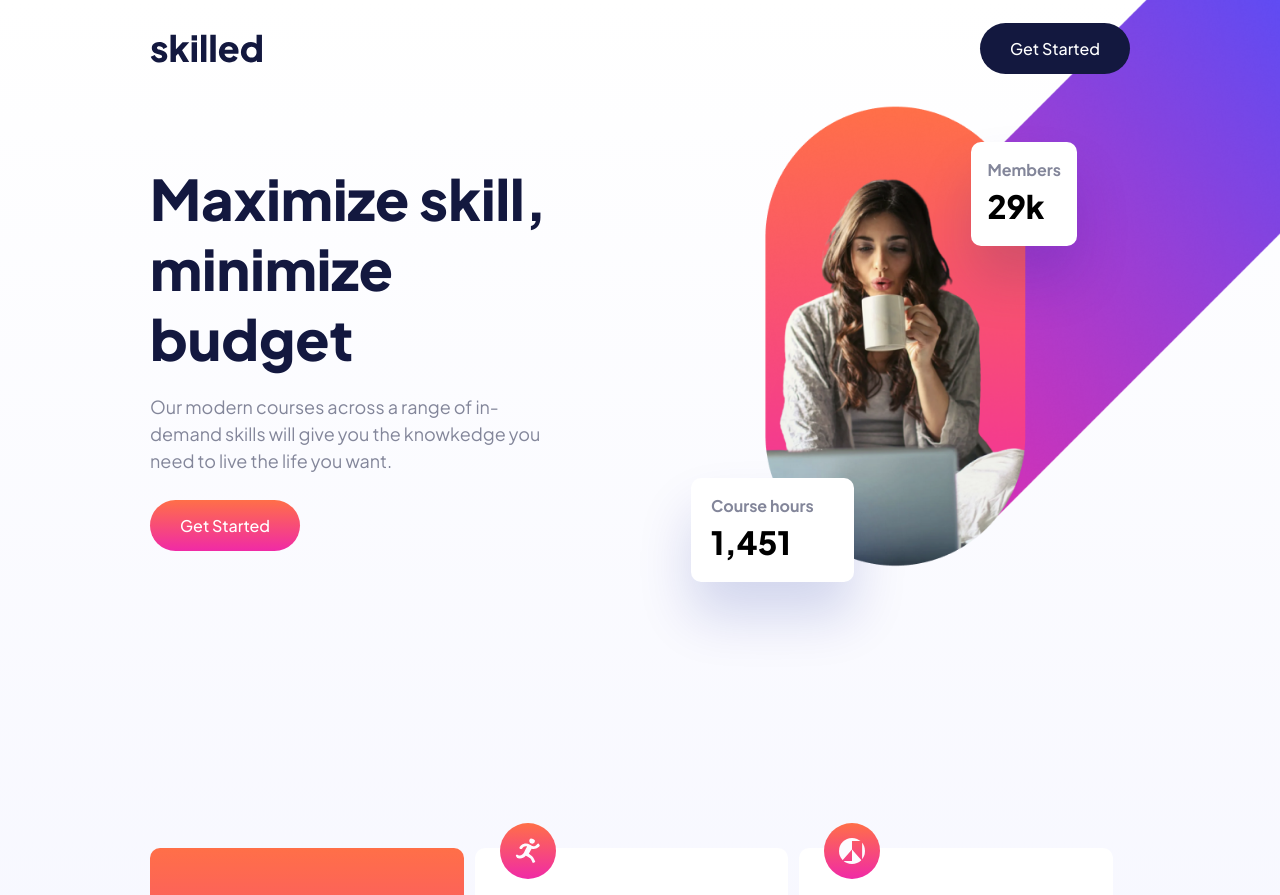
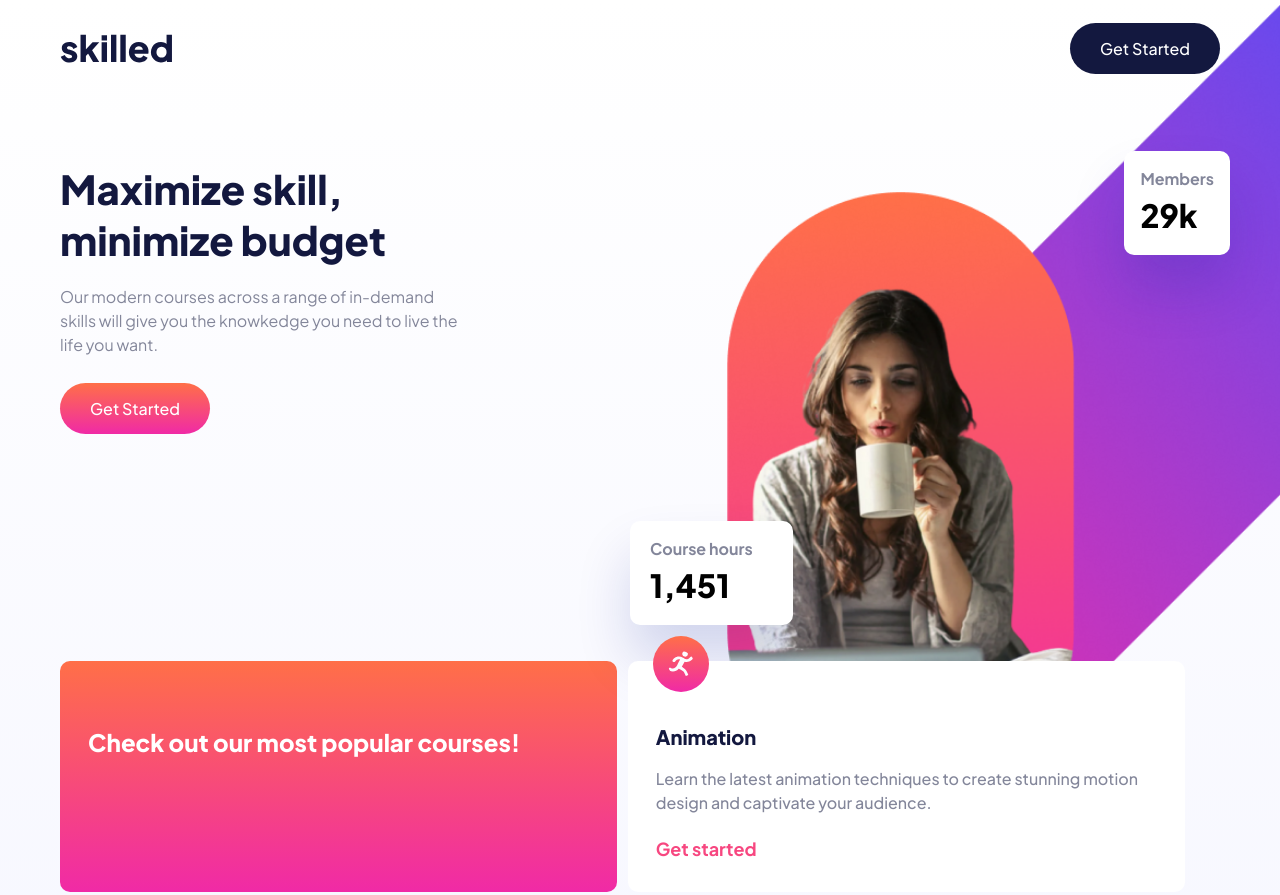
Before and after one commit to Gpasadasfj/elearning-landing-page, a website built with Vite: page index.html in a window 1280 px wide. Shown: the top 895 px of the page. Built offline with nearby package versions, Linux system fonts and the light colour scheme.

Commit message:
Responsive mejorado y actualizada ruta del bg-image

```diff
--- a/index.html
+++ b/index.html
@@ -15,7 +15,6 @@
   </head>
   <body>
     <div class="background">
-      <div class="page">
       <div class="bg-image">
         <header class="main-header">
           <div class="container">
@@ -41,8 +40,8 @@
             <div class="container">
               <h1 class="hero__title">Maximize skill, minimize budget</h1>
               <p class="hero__subtitle">
-                  Our modern courses across a range of in-demand skills will
-                  give you the knowkedge you need to live the life you want.
+                Our modern courses across a range of in-demand skills will give
+                you the knowkedge you need to live the life you want.
               </p>
               <div class="hero__button">
                 <a href="#" class="hero__button button-orange">Get Started</a>
@@ -106,8 +105,8 @@
                 />
                 <h3 class="activities__item-title">Photography</h3>
                 <p class="activities__item-subtitle">
-                    Explore critical fundamentals like lighting, composition,
-                    and focus to capture exceptional photos.
+                  Explore critical fundamentals like lighting, composition, and
+                  focus to capture exceptional photos.
                 </p>
                 <a href="#" class="activities__item-button">Get started</a>
               </article>
@@ -134,8 +133,8 @@
                 />
                 <h3 class="activities__item-title">Business</h3>
                 <p class="activities__item-subtitle">
-                    A step-by-step playbook to help you start, scale, and
-                    sustain your business without outside investment.
+                  A step-by-step playbook to help you start, scale, and sustain
+                  your business without outside investment.
                 </p>
                 <a href="#" class="activities__item-button">Get started</a>
               </article>
@@ -159,7 +158,6 @@
         </footer>
       </div>
     </div>
-    </div>
     <script type="module" src="/src/main.js"></script>
   </body>
 </html>
--- a/sass/abstracts/_variables.scss
+++ b/sass/abstracts/_variables.scss
@@ -3,9 +3,9 @@
 // Devices sizes
 $bp-tablet: 768px;
 $bp-tablet-horizontal: 1024px;
-$bp-desktop: 1200px;
-$bp-desktop-m: 1600px;
-$bp-desktop-l: 2000px;
+$bp-desktop: 1440px;
+$bp-desktop-m: 1680px;
+$bp-desktop-l: 1920px;
 $bp-desktop-xl: 3400px;
 
 // Colors
--- a/sass/components/_bg-image.scss
+++ b/sass/components/_bg-image.scss
@@ -7,7 +7,7 @@
 
 @include breakpoint(tablet) {
   .bg-image {
-    background-image: url("/img/woman.png");
+    background-image: url("../img/woman.png");
     background-repeat: no-repeat;
     background-position: top -100px right -320px;
     background-size: 650px;
--- a/sass/components/_index.scss
+++ b/sass/components/_index.scss
@@ -1,3 +1,2 @@
 @use "buttons" as *;
-@use "bg-image" as *;
-@use "page" as *;
+@use "bg-image" as *;;
--- a/sass/components/_page.scss
+++ /dev/null
@@ -1,40 +0,0 @@
-@use "../abstracts/index" as *;
-
-@include breakpoint(tablet) {
-  .page {
-    max-width: 800px;
-    margin: auto;
-  }
-}
-@include breakpoint(tablethorizontal) {
-  .page {
-    max-width: $bp-tablet-horizontal;
-    margin: auto;
-  }
-}
-@include breakpoint(desktop) {
-  .page {
-    max-width: 1300px;
-    margin: auto;
-  }
-}
-@include breakpoint(desktopm) {
-  .page {
-    max-width: 1600px;
-    margin: auto;
-  }
-}
-
-@include breakpoint(desktopl) {
-  .page {
-    max-width: $bp-desktop-l;
-    margin: auto;
-  }
-
-  @include breakpoint(desktopxl) {
-    .page {
-      max-width: $bp-desktop-xl;
-      margin: auto;
-    }
-  }
-}
--- a/sass/layout/_hero.scss
+++ b/sass/layout/_hero.scss
@@ -95,18 +95,18 @@
       }
 
       @include breakpoint(desktop) {
-        top: -396px;
-        right: 53px;
+        top: -350px;
+        right: 118px;
       }
 
       @include breakpoint(desktopm) {
         top: -301px;
-        right: 183px;
+        right: 199px
       }
 
       @include breakpoint(desktopl) {
         top: -211px;
-        right: 214px;
+        right: 183px;
       }
 
       @include breakpoint(desktopxl) {
@@ -155,13 +155,13 @@
       }
 
       @include breakpoint(desktop) {
-        top: -60px;
-        left: 541px;
+        top: -26px;
+        left: 587px;
       }
 
       @include breakpoint(desktopm) {
-        top: 46px;
-        left: 646px;
+        top: 74px;
+        left: 701px;;
       }
 
       @include breakpoint(desktopl) {
```
Also changed, not shown: css/style.css, 1 other file. Lines whose indentation alone changed are shown as unchanged.
